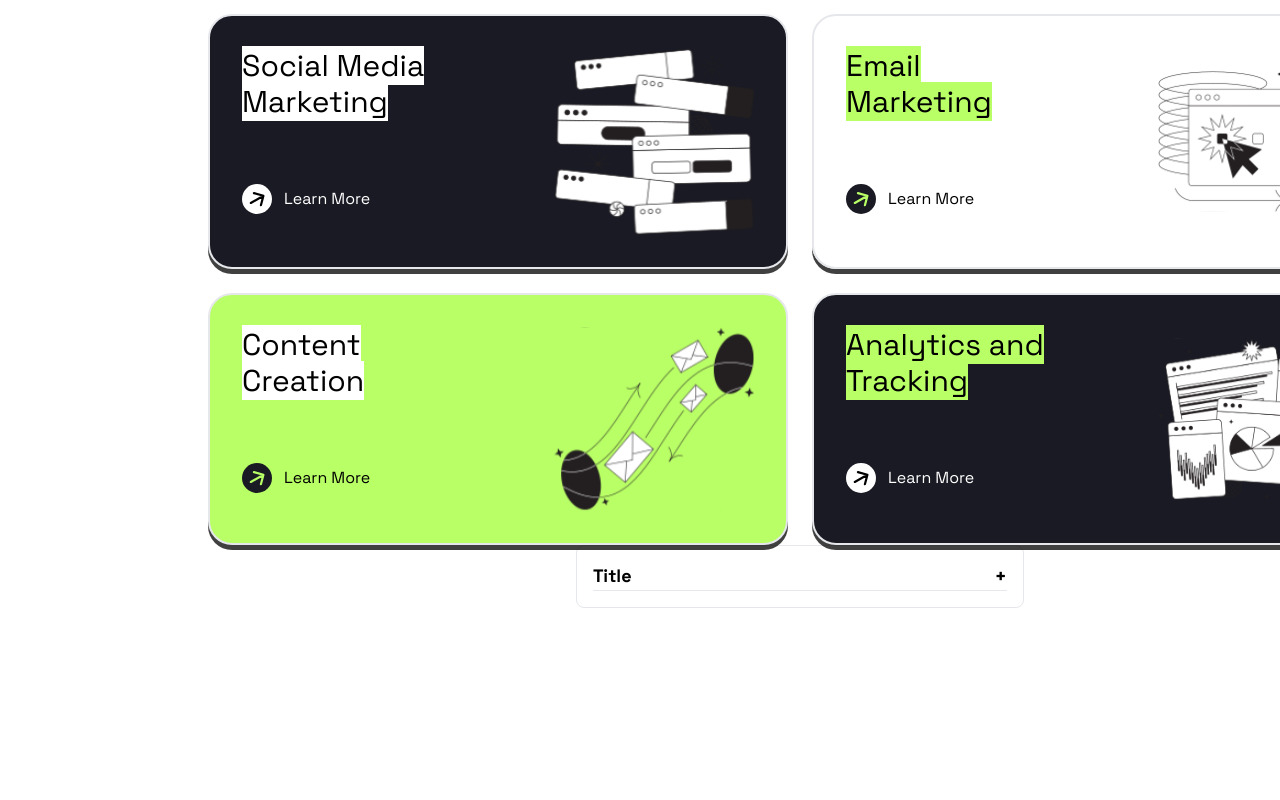
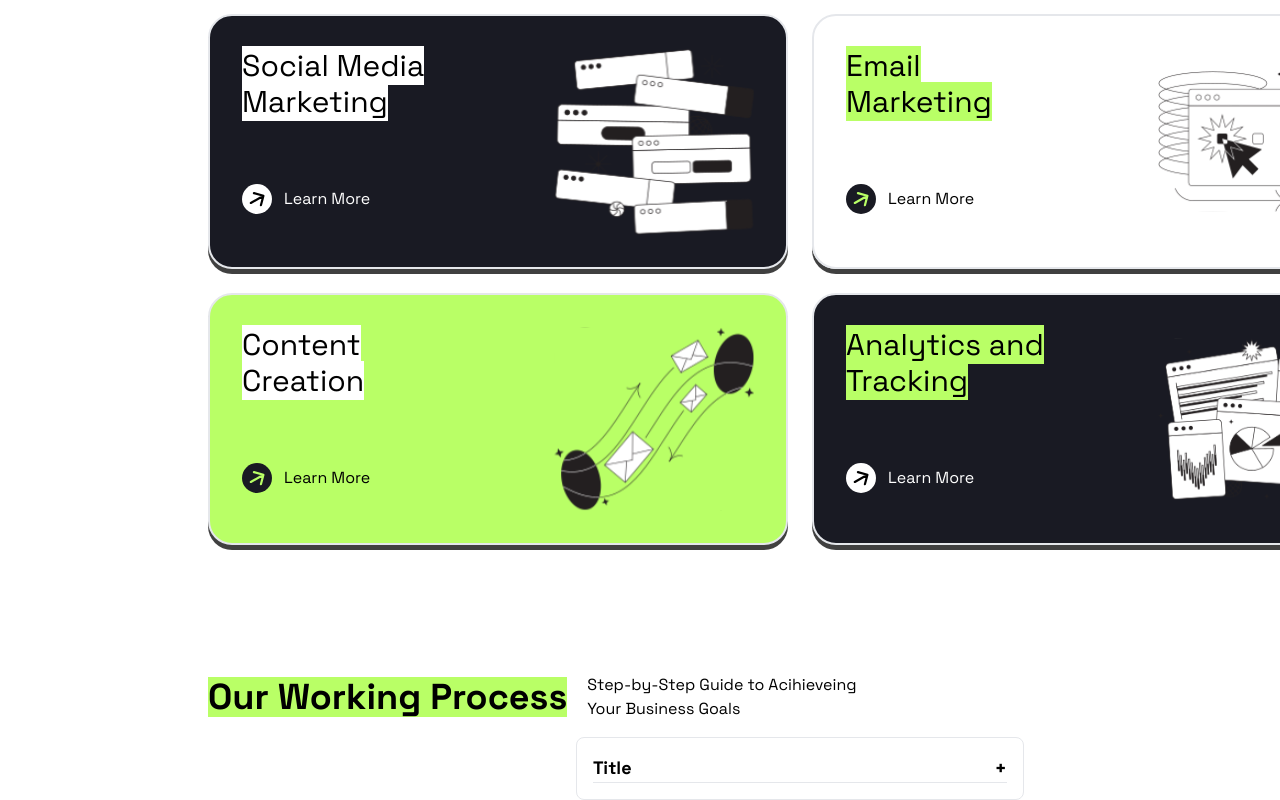
Before and after one commit to merukode/positivus-slicing, a Next.js app: page / in a window 1280 px wide. Shown: the part 1435-2235 px from the top of the page. Before the commit the page ends 2043 px from the top, so only its background shows below. Built offline with nearby package versions, Linux system fonts and the light colour scheme.

Commit message:
Update Divider

```diff
--- a/app/page.js
+++ b/app/page.js
@@ -66,7 +66,11 @@ export default function Home() {
         <Boxes/>
       </section>
       {/* Divider */}
-      <section>
+      <section className="mt-28 px-52">
+        <div className="flex gap-5 items-center ">
+        <h2 className="text-4xl w-fit mt-5 bg-[#B9FF66] font-bold mb-5">Our Working Process</h2>
+        <p>Step-by-Step Guide to Acihieveing <br/> Your Business Goals</p>
+        </div>
      <Divider/>
       </section>
     </main>
```
